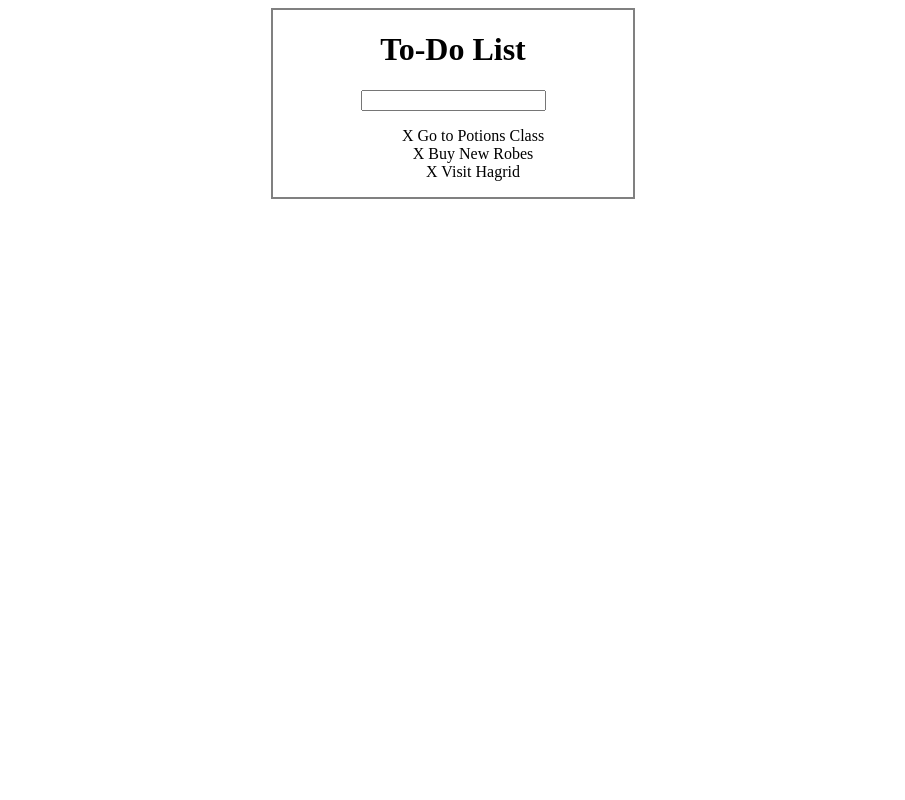
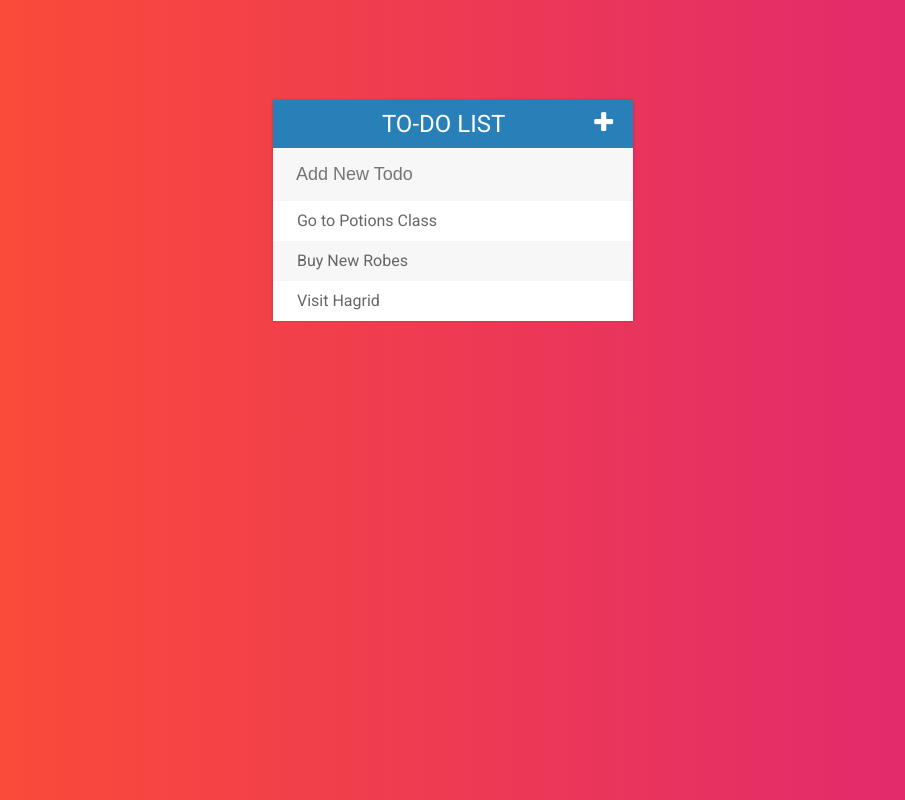
Before and after one commit to marshall159/jQueryTodoList, a plain HTML site: page index.html in a window 1280 px wide. Shown: the whole page, without its empty margins (187-1092 px from the left). Drawn offline with Linux system fonts and the light colour scheme.

Commit message:
Add styling: delete icons, font, background, margins

```diff
--- a/assets/css/todos.css
+++ b/assets/css/todos.css
@@ -1,12 +1,85 @@
+
+body {
+    font-family: 'Roboto', sans-serif;
+    background: #1A2980;  /* fallback for old browsers */
+    background: -webkit-linear-gradient(to right, #FF512F, #DD2476);  /* Chrome 10-25, Safari 5.1-6 */
+    background: linear-gradient(to right, #FF512F, #DD2476); /* W3C, IE 10+/ Edge, Firefox 16+, Chrome 26+, Opera 12+, Safari 7+ */
+
+}
+
+span {
+    background: #e74c3c;
+    margin-right: 20px;
+    height: 40px;
+    width: 0px;
+    display: inline-block;
+    text-align: center;
+    color: white;
+    transition: 0.2s linear;
+    opacity: 0;
+}
+
+li:hover span {
+    width: 40px;
+    opacity: 1.0;
+}
+
+h1 {
+    background: #2980b9;
+    color: white;
+    margin: 0;
+    padding: 10px 20px;
+    text-transform: uppercase;
+    font-size: 24px;
+    font-weight: 400;
+    text-align: center;
+}
+
+ul {
+	list-style: none;
+    margin: 0;
+    padding: 0;
+}
+
+li {
+    background: #fff;
+    height: 40px;
+    line-height: 40px;
+    color: #666;
+}
+
+li:nth-child(2n) {
+    background: #f7f7f7;
+}
+
+input {
+    font-size: 18px;
+    background: #f7f7f7;
+    width: 100%;
+    padding: 13px 13px 13px 20px;
+    box-sizing: border-box;
+    color: #2980b9;
+    border: 3px solid rgba(0, 0, 0, 0);
+}
+
+input:focus {
+    background: #fff;
+    border: 3px solid #2980b9;
+    outline: none;
+}
+
 #container {
-	border: 2px solid gray;
+	box-shadow: 0 0 3px rgba(0, 0, 0, 0.2);
 	width: 360px;
-	margin: 0 auto;
-	text-align: center;
+	margin: 100px auto;
+    background: #f7f7f7;
+/*	text-align: center;*/
 }
-li {
-	list-style: none;
+
+.fa-plus {
+    float: right;
 }
+
 .completed {
 	text-decoration: line-through;
 	color: gray;
--- a/assets/js/todos.js
+++ b/assets/js/todos.js
@@ -16,7 +16,7 @@ $("input[type='text']").on('keypress', function(event) {
 	if (event.which === 13) {
 		var todoText = $(this).val();
 		$(this).val('');
-		$('ul').append('<li><span>X</span> ' + todoText + '</li>');
+		$('ul').append('<li><span><i class="fa fa-trash-o" aria-hidden="true"></i></span> ' + todoText + '</li>');
 	}
 
 });
--- a/index.html
+++ b/index.html
@@ -3,16 +3,18 @@
 <head>
 	<title>Todo List</title>
 	<link rel="stylesheet" href="assets/css/todos.css">
+	<link href="https://maxcdn.bootstrapcdn.com/font-awesome/4.7.0/css/font-awesome.min.css" rel="stylesheet" integrity="sha384-wvfXpqpZZVQGK6TAh5PVlGOfQNHSoD2xbE+QkPxCAFlNEevoEH3Sl0sibVcOQVnN" crossorigin="anonymous">
+	<link href="https://fonts.googleapis.com/css?family=Roboto:400,500,700" rel="stylesheet">
 </head>
 <body>
 <div id="container">
-	<h1>To-Do List</h1>
-	<input type="text" name="todo">
+	<h1>To-Do List <i class="fa fa-plus" aria-hidden="true"></i></h1>
+	<input type="text" name="todo" placeholder="Add New Todo">
 
 	<ul>
-		<li><span>X</span> Go to Potions Class</li>
-		<li><span>X</span> Buy New Robes</li>
-		<li><span>X</span> Visit Hagrid</li>
+		<li><span><i class="fa fa-trash-o" aria-hidden="true"></i></span> Go to Potions Class</li>
+		<li><span><i class="fa fa-trash-o" aria-hidden="true"></i></span> Buy New Robes</li>
+		<li><span><i class="fa fa-trash-o" aria-hidden="true"></i></span> Visit Hagrid</li>
 	</ul>
 </div>
 
```
